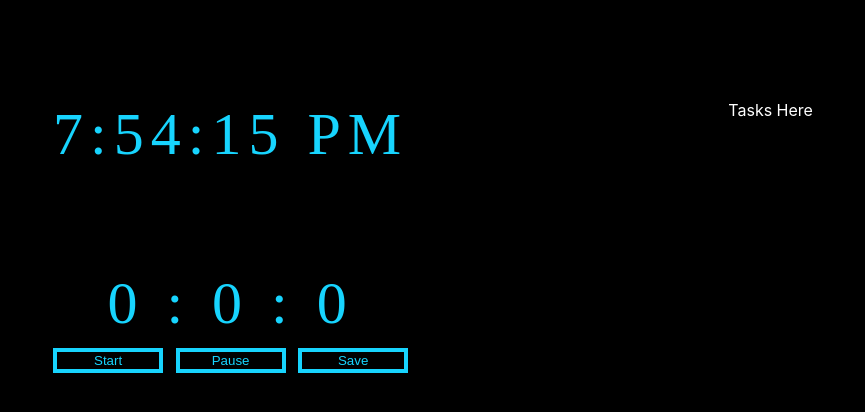
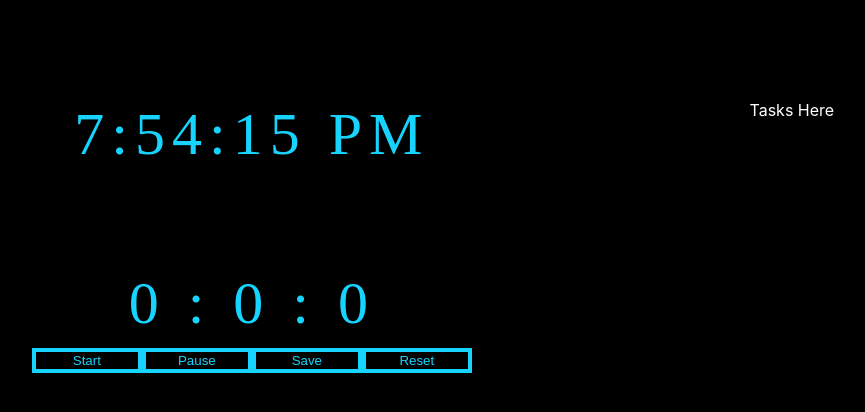
Before and after one commit to ahmed-saifulla/time-tracker, a React (Create React App) app: page / in a window 1280 px wide. Shown: the top 412 px of the page, without its empty margins (207-1072 px from the left). Built offline with nearby package versions, Linux system fonts and the light colour scheme; the HTML template or start-up script is replaced by a standard one.

Commit message:
reset function

```diff
--- a/src/App.js
+++ b/src/App.js
@@ -85,6 +85,13 @@ function App() {
             setIsPause(true)
           }}>Pause</button>
           <button className="btn">Save</button>
+          <button className="btn" onClick={() => {
+            setIsStart(false)
+            setIsPause(false)
+            setLiveStopWatch({hh: 0 , mm: 0, ss: 0})
+          }}>
+            Reset
+          </button>
         </div>
       </div>
 
--- a/src/index.css
+++ b/src/index.css
@@ -52,6 +52,12 @@ body {
   background: transparent;
   color: #17D4FE;
   width: 110px;
+  cursor: pointer;
+}
+
+.buttons .btn:hover{
+  background: #17D4FE;
+  color: #000;
 }
 
 .tasks{
```
